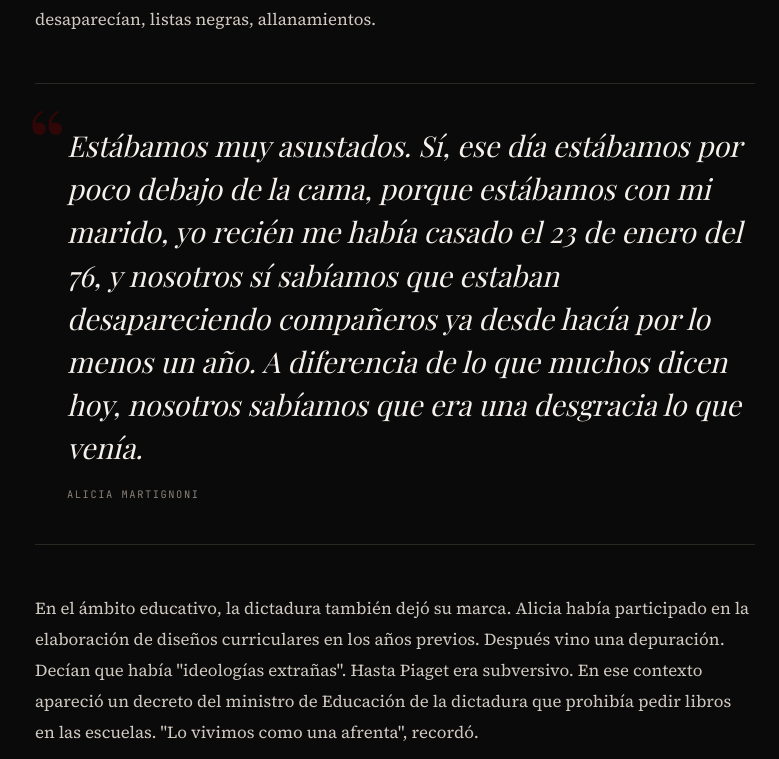
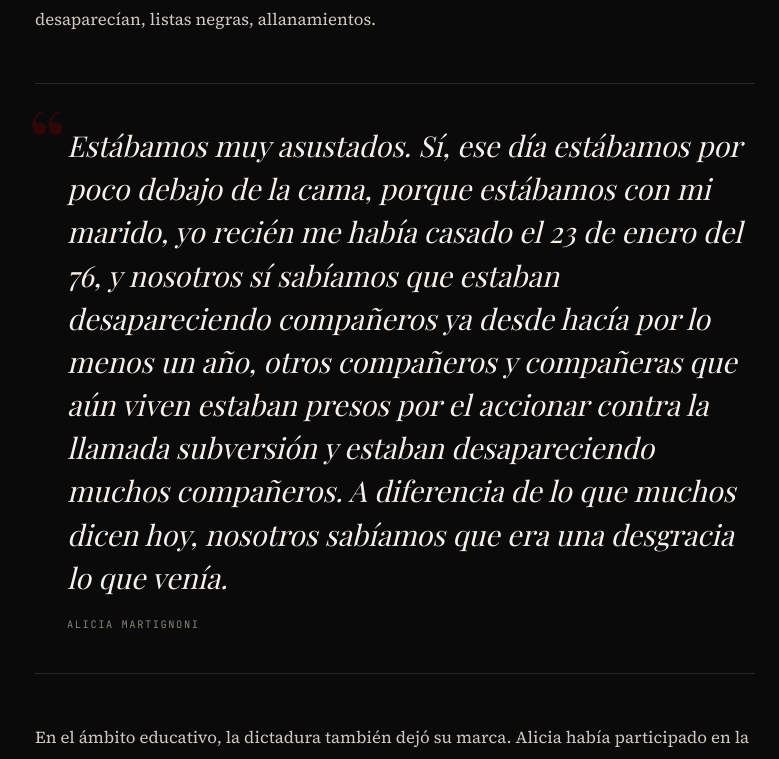
Before and after one commit to folino/eleco-especial-tandil, a Next.js app: page /ecos-de-la-memoria in a window 1280 px wide. Shown: the part 7927-8686 px from the top of the page, without its empty margins (37-816 px from the left). Built offline with nearby package versions, Linux system fonts and the light colour scheme; a web font is replaced by a local one.

Commit message:
cambios copy

```diff
--- a/app/ecos-de-la-memoria/page.tsx
+++ b/app/ecos-de-la-memoria/page.tsx
@@ -499,9 +499,10 @@ export default function EcosDelaMemoria() {
               <blockquote>
                 Estábamos muy asustados. Sí, ese día estábamos por poco debajo de la cama, porque
                 estábamos con mi marido, yo recién me había casado el 23 de enero del 76, y nosotros
-                sí sabíamos que estaban desapareciendo compañeros ya desde hacía por lo menos un año.
-                A diferencia de lo que muchos dicen hoy, nosotros sabíamos que era una desgracia lo
-                que venía.
+                sí sabíamos que estaban desapareciendo compañeros ya desde hacía por lo menos un año,
+                otros compañeros y compañeras que aún viven estaban presos por el accionar contra la
+                llamada subversión y estaban desapareciendo muchos compañeros. A diferencia de lo que
+                muchos dicen hoy, nosotros sabíamos que era una desgracia lo que venía.
               </blockquote>
               <cite>Alicia Martignoni</cite>
             </div>
@@ -832,7 +833,7 @@ export default function EcosDelaMemoria() {
                 y después esos vecinos no estaban más. La casa con un cartel de venta. Una
                 incertidumbre en el cuerpo, horrible.
               </blockquote>
-              <cite>Juan de Dios González</cite>
+              <cite>Adriana Palacio</cite>
             </div>
             <p>
               La vida en el barrio, marcado por su identidad trabajadora, también se vio golpeada.
@@ -1039,7 +1040,7 @@ export default function EcosDelaMemoria() {
             <div className="pullquote">
               <blockquote>
                 Seguimos esperando. Yo sé que ese bebé nació y en algún lado está. Y lo seguimos
-                buscando.
+                esperando.
               </blockquote>
               <cite>Cecilia Traficante</cite>
             </div>
@@ -1155,7 +1156,7 @@ export default function EcosDelaMemoria() {
             <div className="testimony-image" style={{ marginTop: '1.5rem', maxWidth: '560px' }}>
               <Image
                 src={`${BASE}/hermanos_mendez.webp`}
-                alt="Hermanos Emilio y Juan José Méndez"
+                alt="Hermanos Emilio y Julio Méndez"
                 fill
                 style={{ objectFit: 'cover' }}
                 sizes="560px"
```
